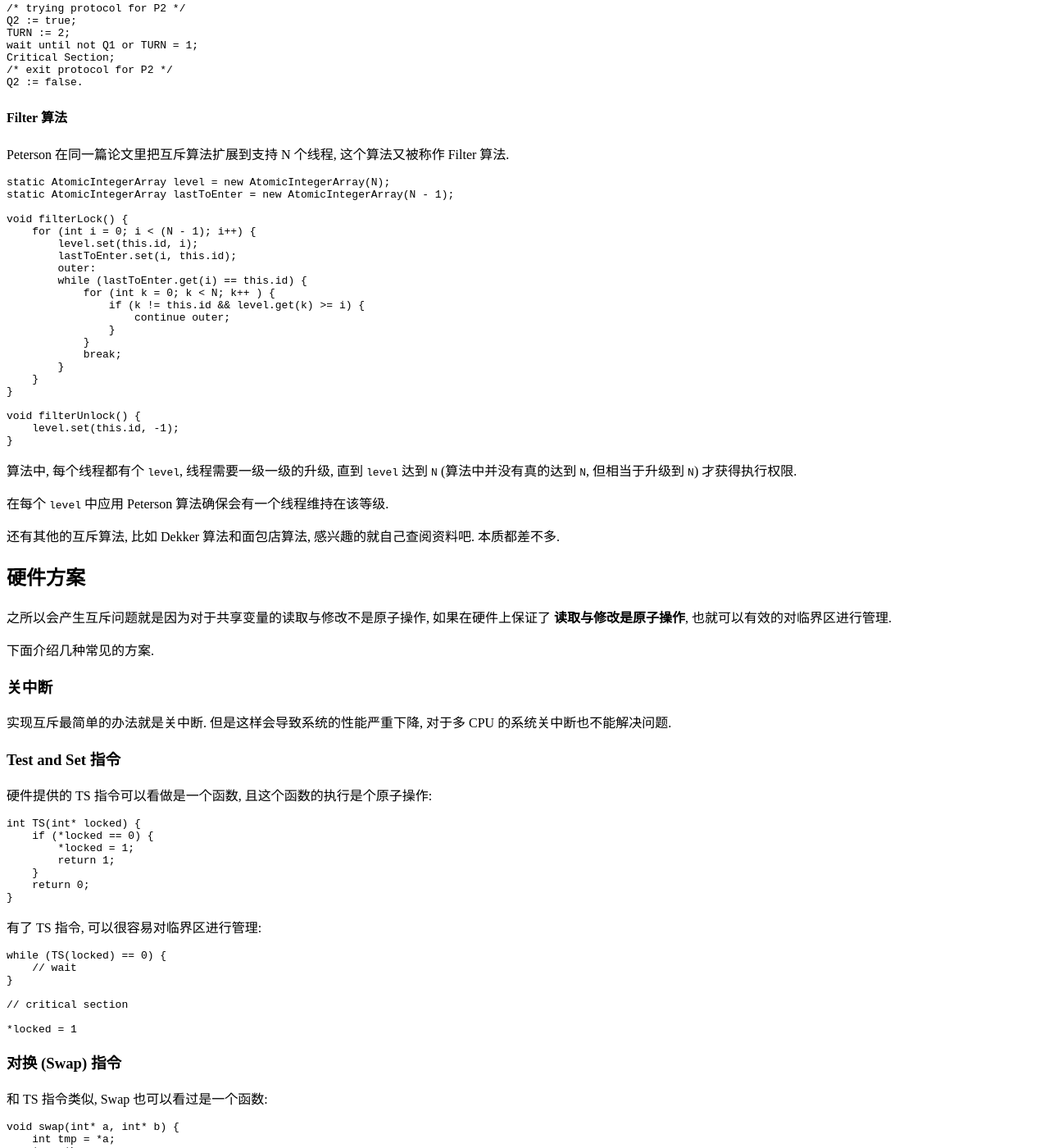
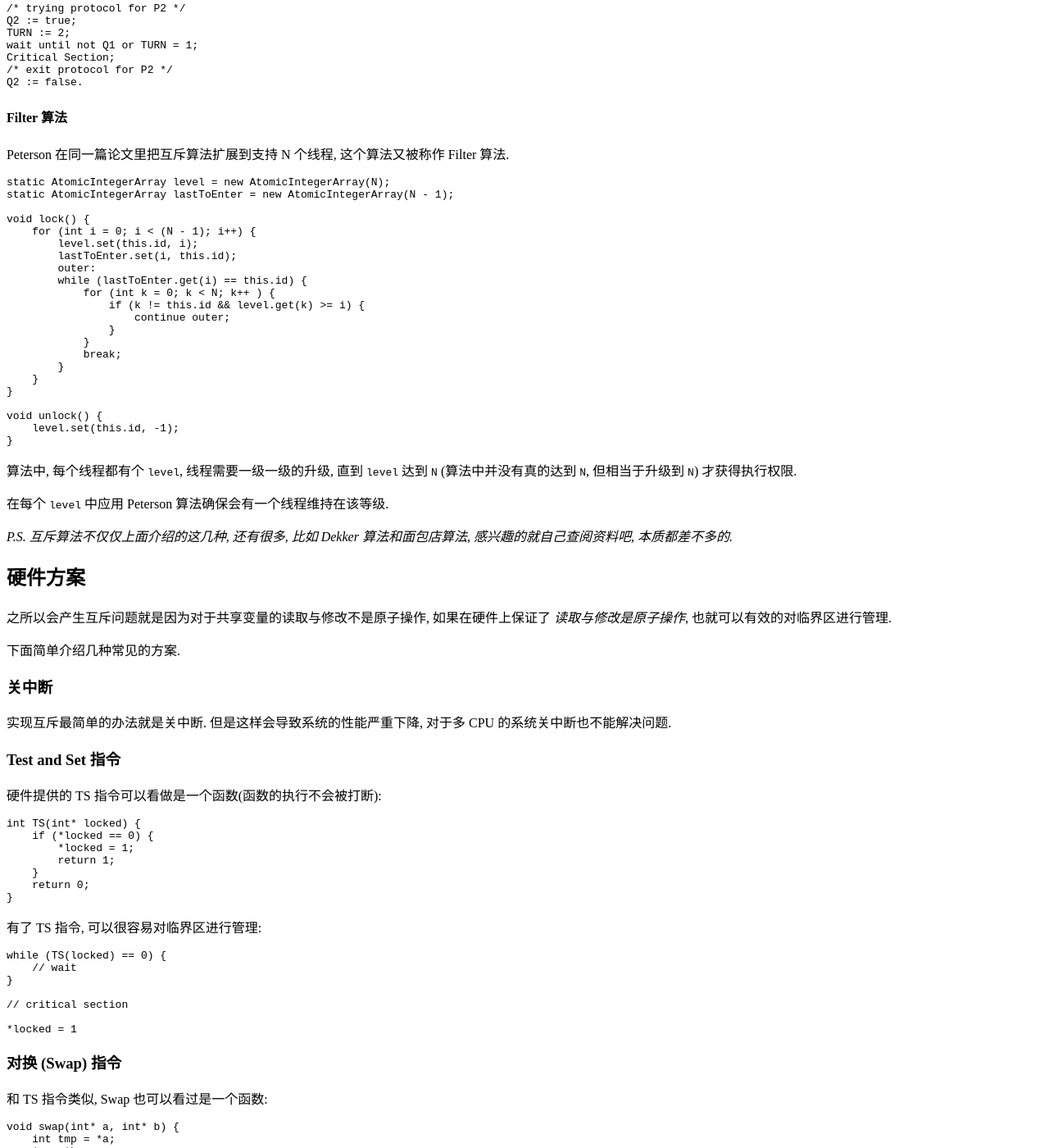
Before and after one commit to yoncise/yoncise.github.io, a Jekyll site: the page built from _posts/2017-06-02-临界区管理.md, in a window 1280 px wide and 1400 px high, scrolled down 2350 px. Shown: the whole window at 82% size. Built offline with Jekyll 4.4.1, drawn with Linux system fonts in a browser that asks for light colours.

Commit message:
typo fix

````diff
--- a/_posts/2017-06-02-临界区管理.md
+++ b/_posts/2017-06-02-临界区管理.md
@@ -15,11 +15,11 @@ title: 临界区管理
 要求一个算法使得 N 台计算机在任意时刻, 有且只有一台计算机在执行临界区的代码.
 N 台电脑之间通过一块共享的存储区域传递消息, 对于共享区域的读或者写是原子操作.
 
-如果一个变量会被多个线程改写的话, 我们称之为 **共享变量**.
-如果一个变量只会被一个线程改写的话, 我们称之为 **私有变量**.
+如果一个变量会被多个线程改写的话, 我们称之为 *共享变量*.
+如果一个变量只会被一个线程改写的话, 我们称之为 *私有变量*.
 
 私有变量被多个线程读取是没有问题的, 而共享变量被多个线程读取时如果不加以限制就会导致问题.
-我们会发现, 下面提到的互斥算法从本质上来讲都是 **通过使用私有变量来对共享变量的读取进行同步**.
+我们会发现, 下面提到的互斥算法从本质上来讲都是 *通过使用私有变量来对共享变量的读取进行同步*.
 
 我们来看一个具体的 Java 的多线程问题: `N` 个线程对一个变量加 `M` 次 1,
 如何不用任何现成的锁机制使得最后这个变量的值为 `N * M`.
@@ -154,7 +154,7 @@ Peterson 在同一篇论文里把互斥算法扩展到支持 N 个线程, 这个
 static AtomicIntegerArray level = new AtomicIntegerArray(N);
 static AtomicIntegerArray lastToEnter = new AtomicIntegerArray(N - 1);
 
-void filterLock() {
+void lock() {
     for (int i = 0; i < (N - 1); i++) {
         level.set(this.id, i);
         lastToEnter.set(i, this.id);
@@ -170,7 +170,7 @@ void filterLock() {
     }
 }
 
-void filterUnlock() {
+void unlock() {
     level.set(this.id, -1);
 }
 ```
@@ -180,14 +180,15 @@ void filterUnlock() {
 
 在每个 `level` 中应用 Peterson 算法确保会有一个线程维持在该等级.
 
-还有其他的互斥算法, 比如 Dekker 算法和面包店算法, 感兴趣的就自己查阅资料吧. 本质都差不多.
+*P.S. 互斥算法不仅仅上面介绍的这几种, 还有很多,
+比如 Dekker 算法和面包店算法, 感兴趣的就自己查阅资料吧, 本质都差不多的.*
 
 ## 硬件方案
 
 之所以会产生互斥问题就是因为对于共享变量的读取与修改不是原子操作,
-如果在硬件上保证了 **读取与修改是原子操作**, 也就可以有效的对临界区进行管理.
+如果在硬件上保证了 *读取与修改是原子操作*, 也就可以有效的对临界区进行管理.
 
-下面介绍几种常见的方案.
+下面简单介绍几种常见的方案.
 
 ### 关中断
 
@@ -196,7 +197,7 @@ void filterUnlock() {
 
 ### Test and Set 指令
 
-硬件提供的 TS 指令可以看做是一个函数, 且这个函数的执行是个原子操作:
+硬件提供的 TS 指令可以看做是一个函数(函数的执行不会被打断):
 
 ``` c
 int TS(int* locked) {
````
